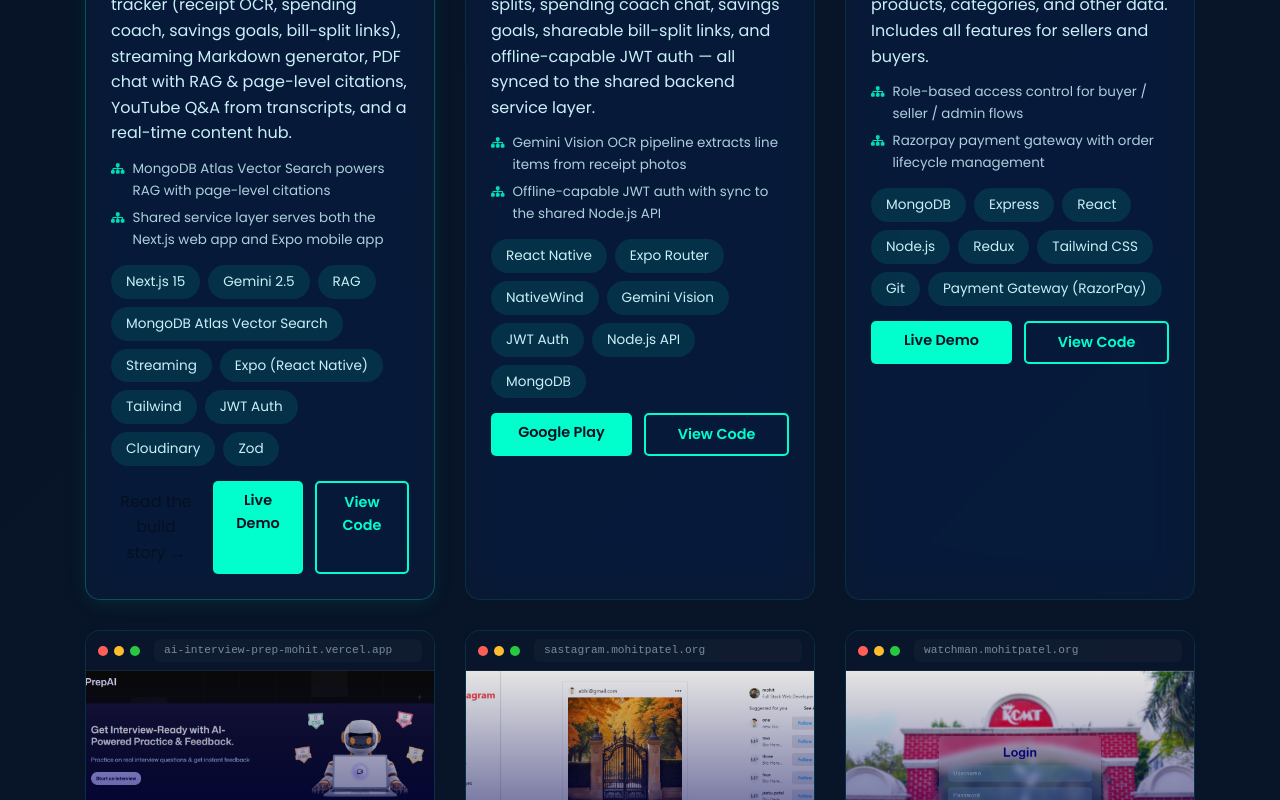
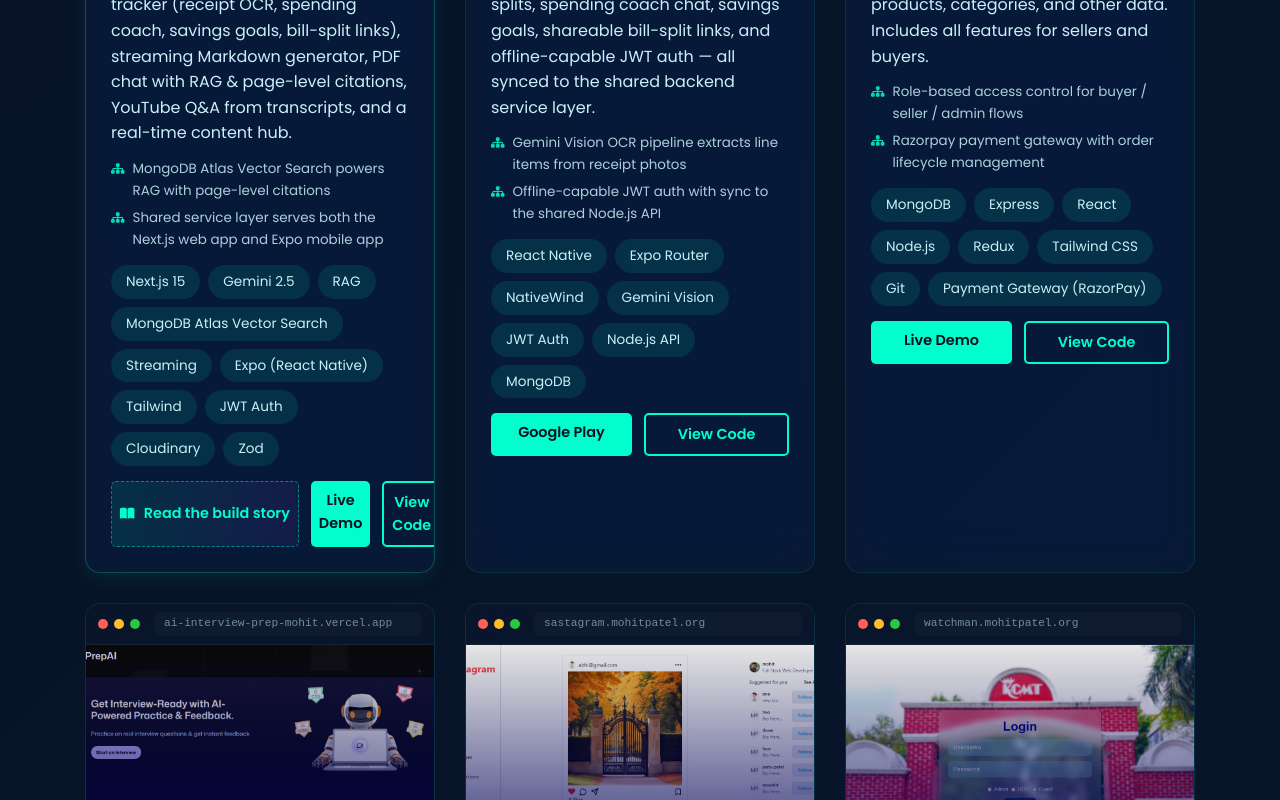
Before and after one commit to moohiit/portfolio, a React (Vite) app: page / in a window 1280 px wide. Shown: the part 5214-6014 px from the top of the page. Built offline with nearby package versions, Linux system fonts and the light colour scheme; no server answers.

Commit message:
fix: style 'Read the build story' as full-width dashed button on featured card

```diff
--- a/src/components/Projects.jsx
+++ b/src/components/Projects.jsx
@@ -41,8 +41,8 @@
                 </div>
                 <div className="project-links">
                   {p.featured && (
-                    <button className="project-link demo-link project-link--story" onClick={onOpenCaseStudy}>
-                      Read the build story →
+                    <button className="project-link project-link--story" onClick={onOpenCaseStudy}>
+                      <i className="fas fa-book-open"></i> Read the build story
                     </button>
                   )}
                   {p.demo && (
--- a/src/extra.css
+++ b/src/extra.css
@@ -750,10 +750,30 @@
 
 /* ---- Case-study trigger on the project card ---- */
 .project-link--story {
-  background: none;
-  border: none;
+  flex-basis: 100%;
+  background: linear-gradient(90deg, rgba(0, 255, 204, 0.1), rgba(123, 44, 191, 0.12));
+  border: 1px dashed rgba(0, 255, 204, 0.45);
+  color: var(--primary);
   font: inherit;
+  font-weight: 600;
+  font-size: 0.9rem;
   cursor: pointer;
+  white-space: nowrap;
+}
+
+.project-link--story i {
+  margin-right: 6px;
+  font-size: 0.8rem;
+}
+
+.project-link--story:hover {
+  border-style: solid;
+  background: linear-gradient(90deg, rgba(0, 255, 204, 0.18), rgba(123, 44, 191, 0.2));
+}
+
+body[data-theme="light"] .project-link--story {
+  border-color: rgba(0, 150, 130, 0.5);
+  color: #00806b;
 }
 
 /* ---- Cursor toggle state ---- */
```
